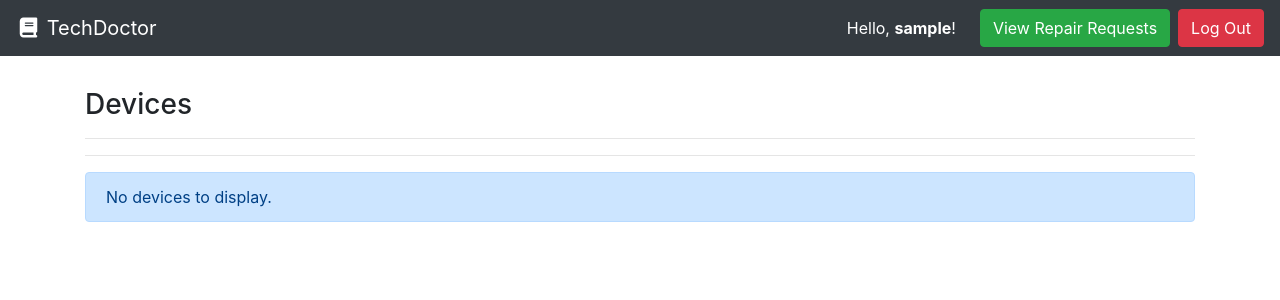
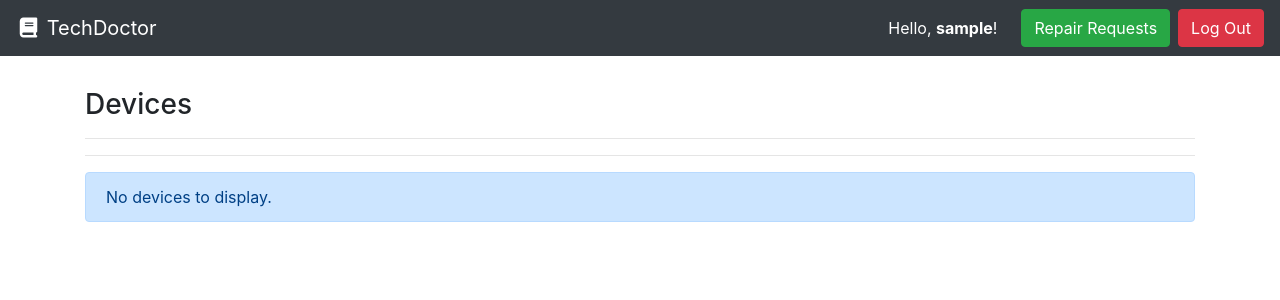
Before and after one commit to SamuelFolledo/TechDoctorInventory, a Django app: page / in a window 1280 px wide. Shown: the top 300 px of the page. Run offline with Django 3.2, Linux system fonts and the light colour scheme; the visitor is signed in with stand-in values (Sample User, id 1); data that the repository does not hold is empty; some libraries are stand-ins or nearby versions.

Commit message:
[add] clearer repair requests in nav

```diff
--- a/mysite/templates/base.html
+++ b/mysite/templates/base.html
@@ -16,7 +16,7 @@
 
         {% if user.is_authenticated %}
           <div class="text-white">Hello, <strong>{{user.username}}</strong>!</div>
-          <a href="/repair_requests/" class="btn btn-success ml-4">View Repair Requests</a>
+          <a href="/repair_requests/" class="btn btn-success ml-4">Repair Requests</a>
           <a href="{% url 'logout' %}" class="btn btn-danger ml-2">Log Out</a>
         {% else %}
           <a href="{% url 'login' %}" class="btn btn-secondary ml-2">Log In</a>
```
